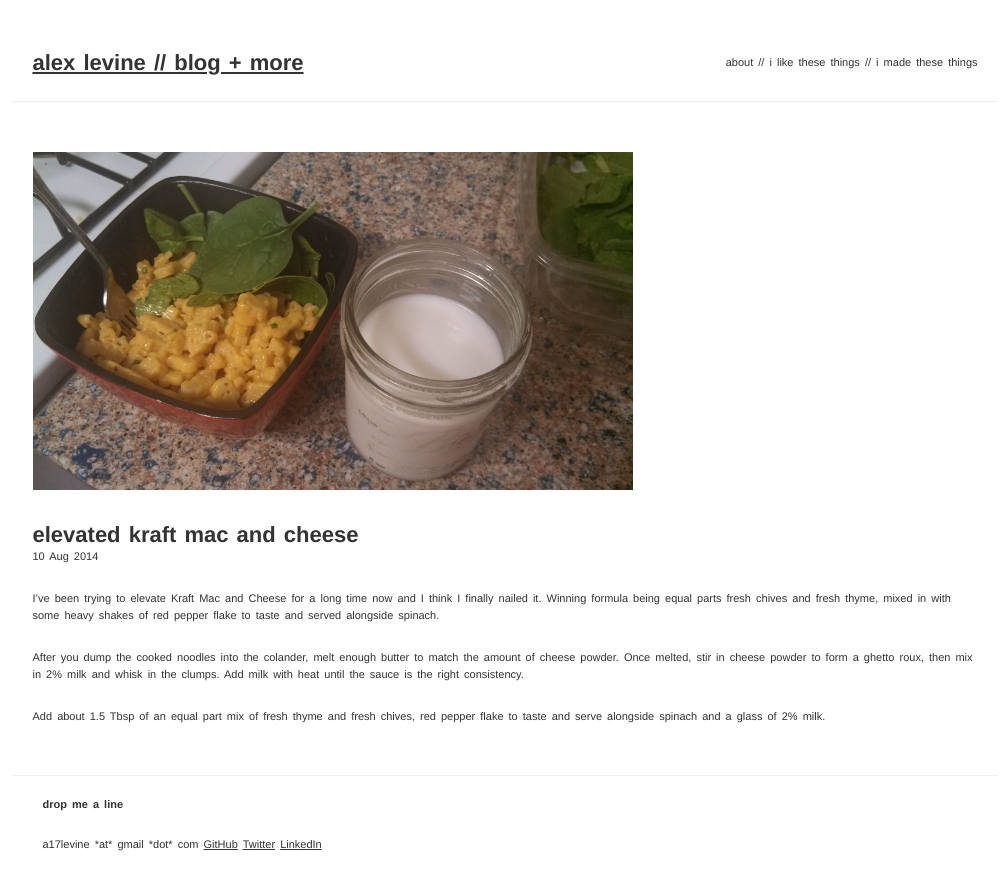
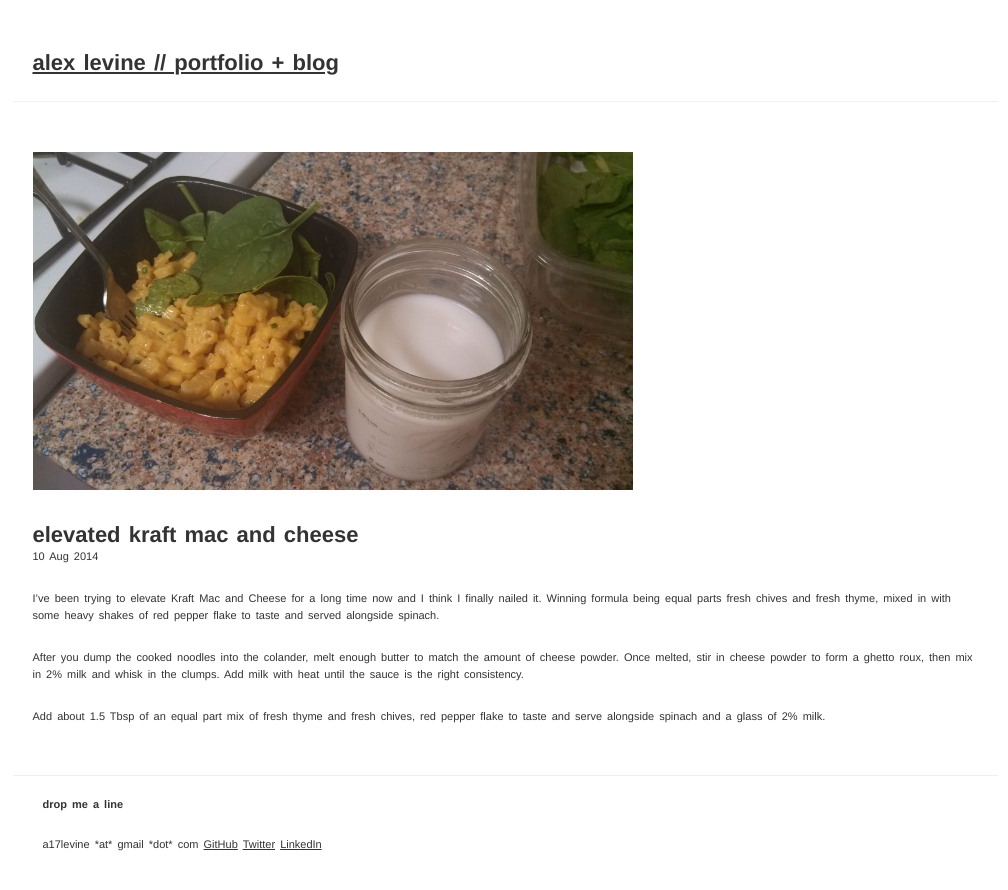
Before and after one commit to a17levine/a17levine.github.io, a Jekyll site: the page built from _posts/2014-08-10-elevated-kraft-mac-and-cheese.markdown, in a window 1280 px wide. Shown: the top 890 px of the page, without its empty margins (135-1143 px from the left). Built offline with Jekyll 4.4.1, drawn with Linux system fonts in a browser that asks for light colours; nearby versions of some CDN libraries; Markdown is read by kramdown in place of the engine named in the settings.

Commit message:
updating content

```diff
--- a/_config.yml
+++ b/_config.yml
@@ -1,3 +1,3 @@
-name: alex levine // blog + more
+name: alex levine // portfolio + blog
 markdown: redcarpet
 pygments: true
--- a/_layouts/default.html
+++ b/_layouts/default.html
@@ -61,11 +61,7 @@
 
         <nav class='main-nav'>
           <ul>
-            <li>about</li>
-            <li>//</li>
-            <li>i like these things</li>
-            <li>//</li>
-            <li>i made these things</li>
+            <!-- <li><a href="#">portfolio</a></li> -->
           </ul>
         </nav>
       </div>
--- a/index.html
+++ b/index.html
@@ -5,9 +5,9 @@
 
 <div id="static-example" class="content container_9 index-page">
 	<img src="/images/alex.png">
-	<h2 style="width:250px" >I'm Alex. I am a web developer and avid cook. My current mission is to empower people through code at <a href="http://www.makersquare.com">MakerSquare</a> in Austin Texas.</h2>
+	<h2 style="width:250px" >I'm Alex. I am a web developer and food nerd. My current mission is to empower people through code at <a href="http://www.makersquare.com">MakerSquare</a> in Austin Texas.</h2>
 	{% for post in site.posts %}
-		<a href="{{ post.url }}"><img src="{{ post.cover_photo_url }}" /><h4>blog -> {{ post.title }}</h4></a>
+		<a href="{{ post.url }}"><img src="{{ post.cover_photo_url }}" /><h4>{{ post.title }}</h4></a>
   {% endfor %}
   <img src="/images/polar.png">
   <img src="/images/palmatnight.jpg">
```
Also changed, not shown: _posts/2014-11-14-blocktalk.markdown (added, +7 -0 lines), _posts/2014-11-14-mkspipe.markdown (added, +7 -0 lines), _posts/2014-11-14-mutualmap.markdown (added, +7 -0 lines), images/blocktalk.png (added), images/mkspipe.png (added), images/mutualmap.png (added).
